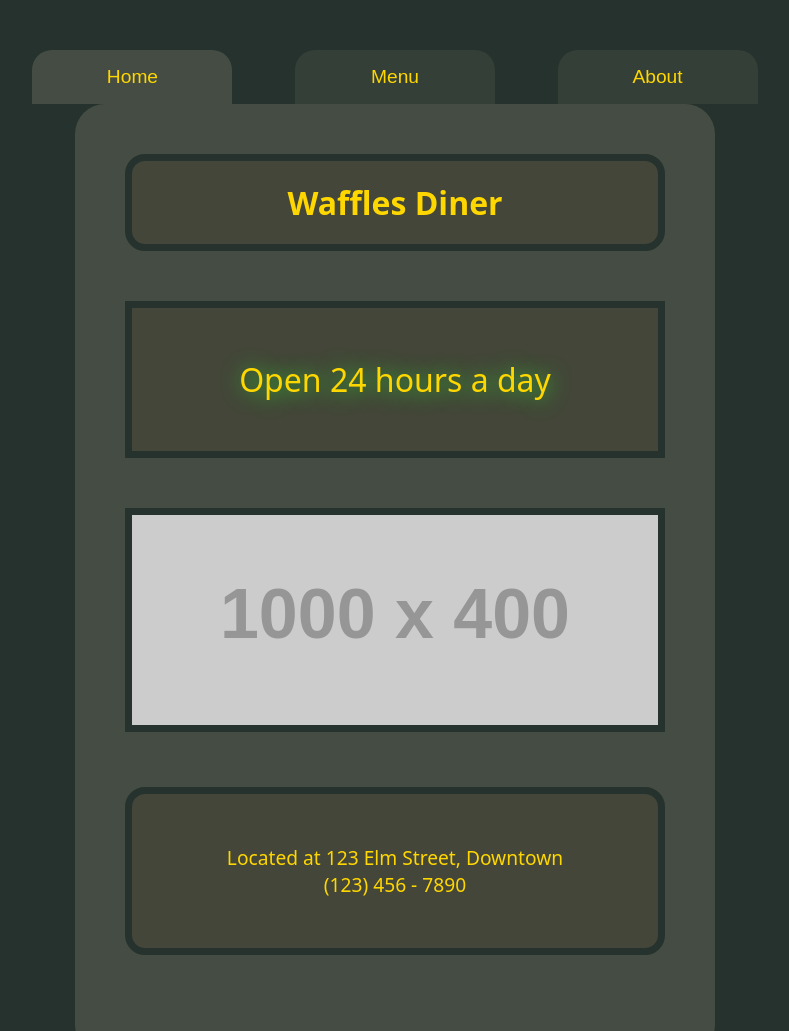
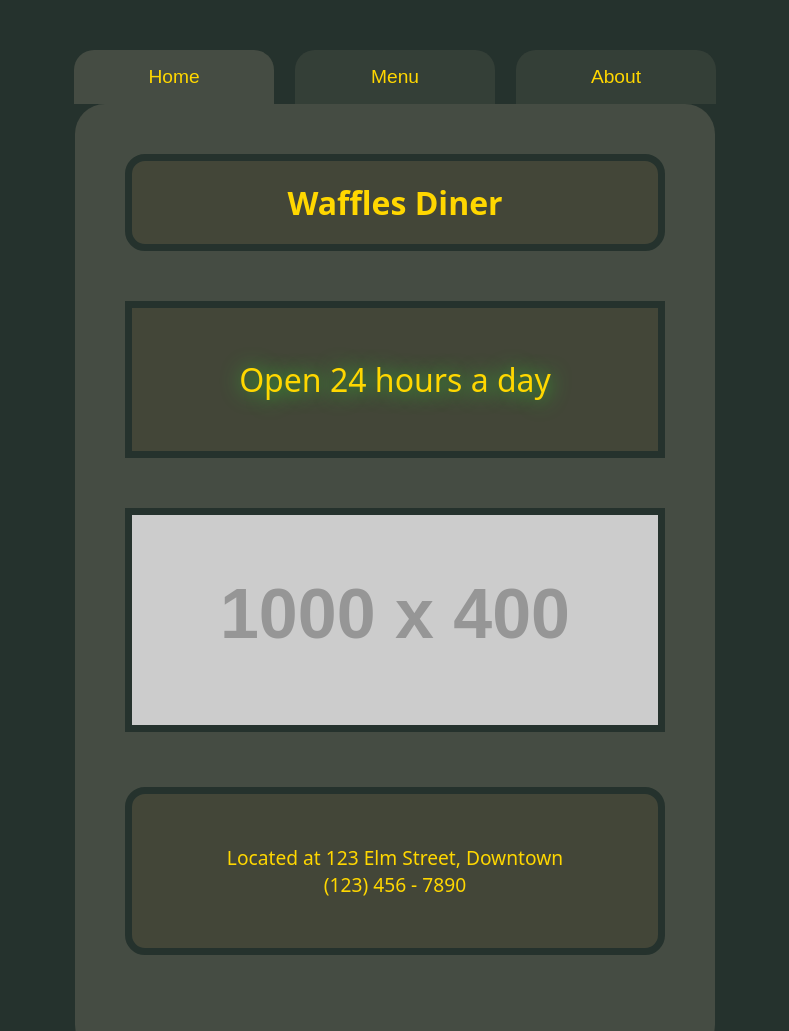
Before and after one commit to dharrison37-gitit/odin-restaurant-page, a plain HTML site: page index.html in a window 1280 px wide. Shown: the top 1031 px of the page, without its empty margins (245-1034 px from the left). Drawn offline with Linux system fonts and the light colour scheme; placeholder pictures from the web are drawn by us.

Commit message:
Re-deploy commit

```diff
--- a/main.css
+++ b/main.css
@@ -48,7 +48,7 @@ h2 {
 button {
     width: 200px;
     padding: 1rem 2rem;
-    margin: 50px calc(10px + 1.5vw) 0;
+    margin: 50px calc(2px + 0.5vw) 0;
     border: none;
     border-bottom: none;
     border-radius: 20px 20px 0 0;
```
Also changed, not shown: 1 other file.
